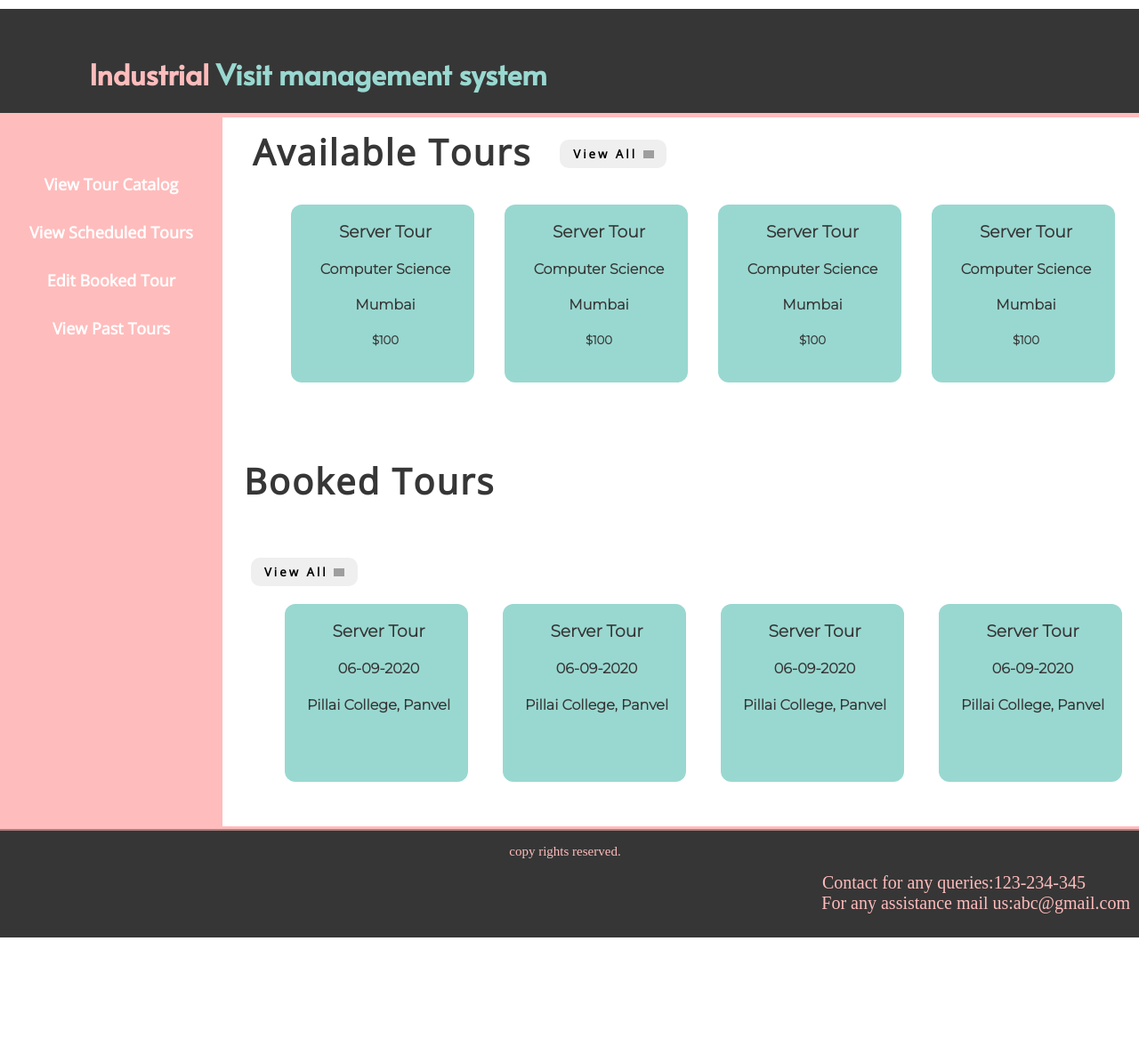
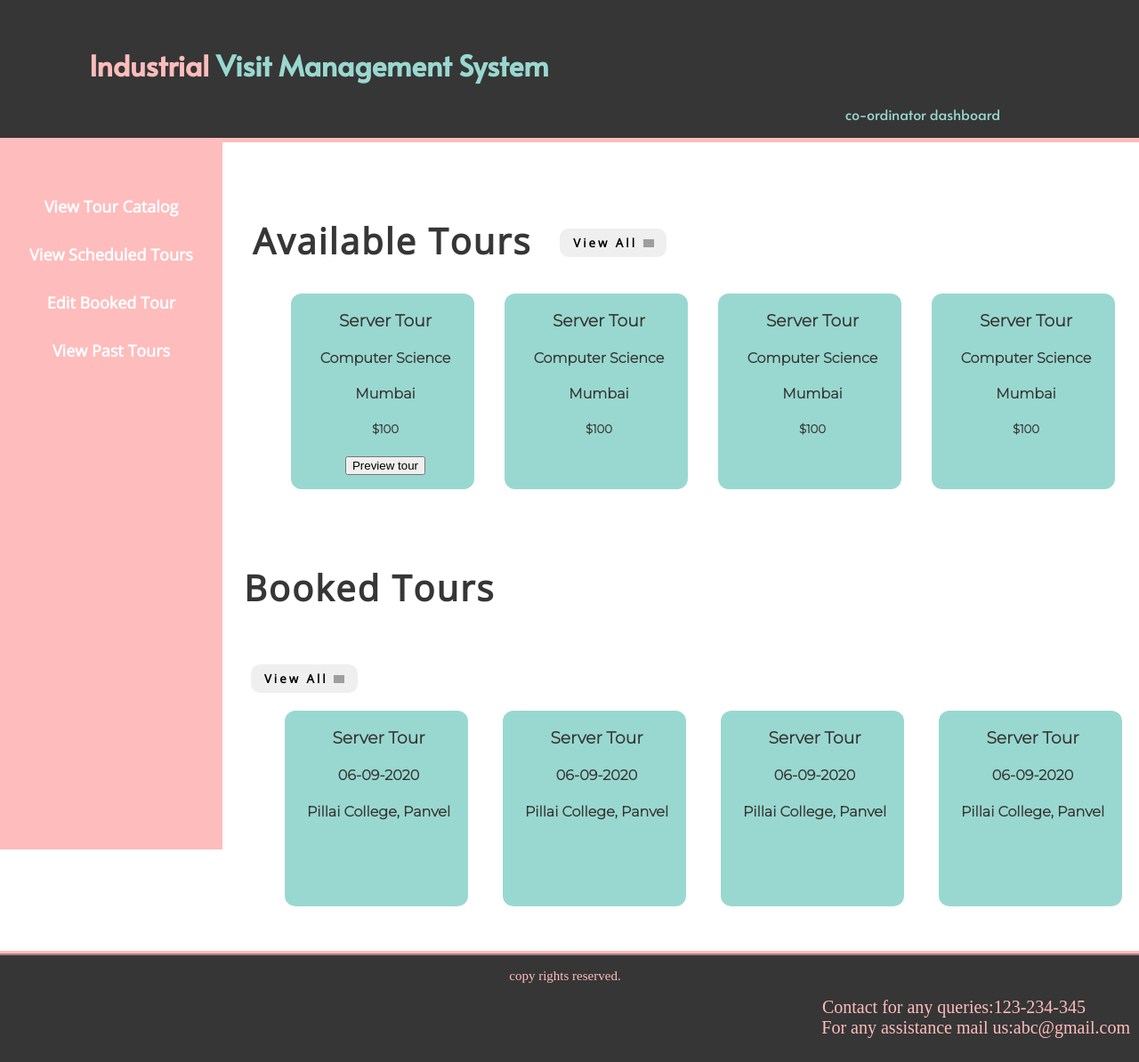
Before and after one commit to name-hansel/IVMS, a PHP site: the page made by Coordinator/coordinator dashboard.html in a window 1280 px wide. Shown: the whole page at 89% size. Before the commit the page ends 1054 px from the top, so only its background shows below. Run offline with PHP 8.4, Linux system fonts and the light colour scheme; grey boxes are pictures that could not be loaded.

Commit message:
details page

```diff
--- a/Coordinator/coordinator dashboard.html
+++ b/Coordinator/coordinator dashboard.html
@@ -6,13 +6,14 @@
         <link rel="stylesheet" href="coordinatordashboard.css">
         <script src="coordinatordashboard.js"></script>
         <link href="https://fonts.googleapis.com/css2?family=Alata&display=swap" rel="stylesheet">
-        <link href="https://fonts.googleapis.com/css2?family=Alata&display=swap" rel="stylesheet">
+
     </head>
     <body>
         <header>
             <div class="head">
 
-                <h1><span class="span1">Industrial</span> Visit management system</h1>
+                <h1><span class="span1">Industrial</span> Visit Management System</h1>
+                <p>co-ordinator dashboard</p>
             </div>
             </div>
         </header>
@@ -39,6 +40,7 @@
                         <h4 id="tour-branch">Computer Science</h4>
                         <h4 id="tour-place">Mumbai</h4>
                         <h5 id="tour-rate">$100</h5>
+                        <button class="preview" id="preview">Preview tour</button>
                     </div>
                 </div>
                 <div class="tour-card" id="card2">
--- a/Coordinator/coordinatordashboard.css
+++ b/Coordinator/coordinatordashboard.css
@@ -20,7 +20,11 @@ header{
     color:#ffbcbc;
 
 }
+header p{
+    text-align:right;
+}
 .head{
+    top:0px;
 	width:80%;
 	margin-top: 0;
 	overflow:hidden;
@@ -51,7 +55,7 @@ header{
     position:fixed;
     margin: 0;
 
-    top:130px;
+    top:155px;
     width: 250px;
     background-color: #ffbcbc;
     height: 100%;
@@ -88,7 +92,7 @@ header{
     letter-spacing: 3px;
     font-family: 'Open Sans', sans-serif;
     font-weight: bolder;
-    cursor: pointer;
+
     border-radius: 10px;
     transition: 0.3s all ease-in-out;
 }
@@ -109,8 +113,17 @@ header{
     text-overflow: ellipsis;
     text-align: center;
     transition: 0.3s all ease-in;
+    padding-bottom:20px;
 }
 
+.preview:hover{
+    background-color: #ffbcbc;
+    cursor: pointer;
+}
+.preview{
+    font-family: Montserrat light 300;
+
+}
 .tour-card:hover {
 	box-shadow: 0 0 30px 5px #b7efcd;
 	cursor:pointer;
@@ -119,6 +132,7 @@ header{
 .tour-card-content {
     font-family: 'Montserrat', sans-serif;
     color: #363636;
+
 }
 
 .sample-tours {
@@ -131,7 +145,7 @@ header{
     height: 80px;
 	align-items: center;
 	padding-left:250px;
-	padding-top:150px;
+	padding-top:250px;
 
 }
 
```
